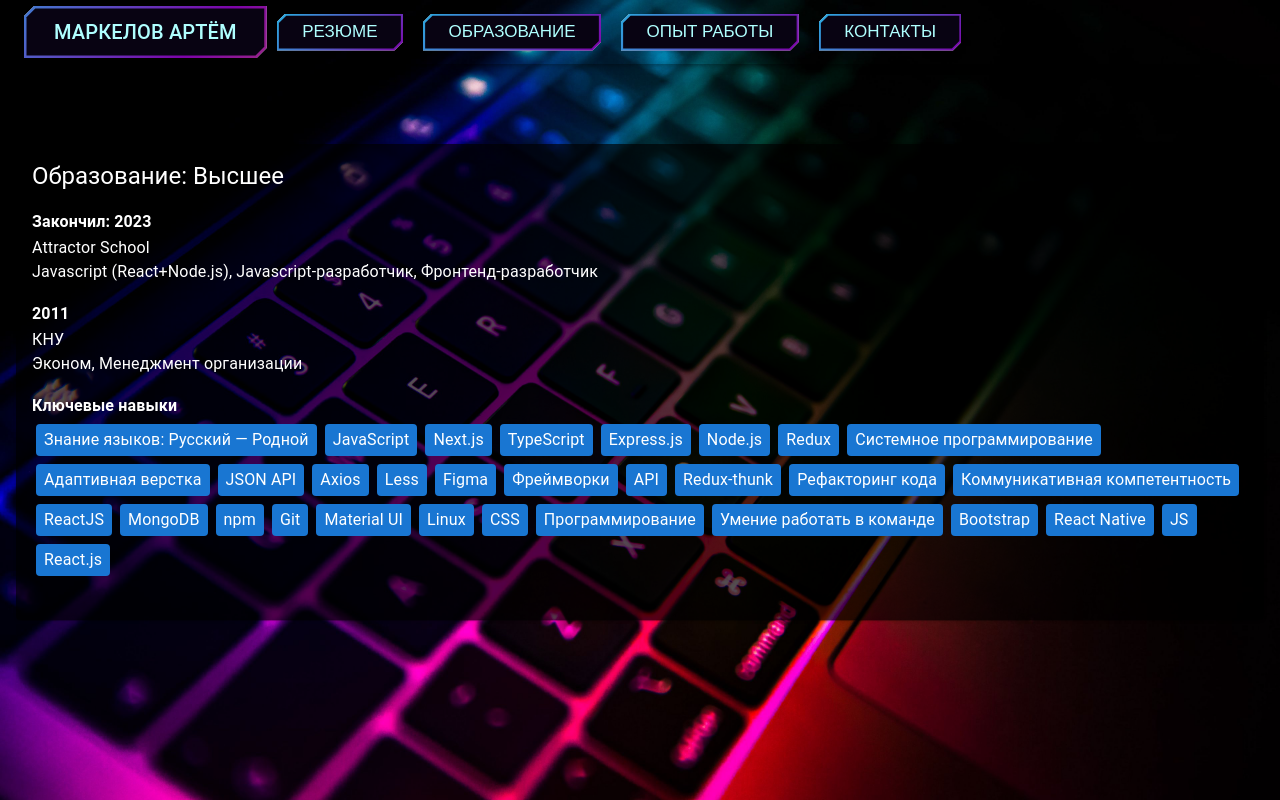
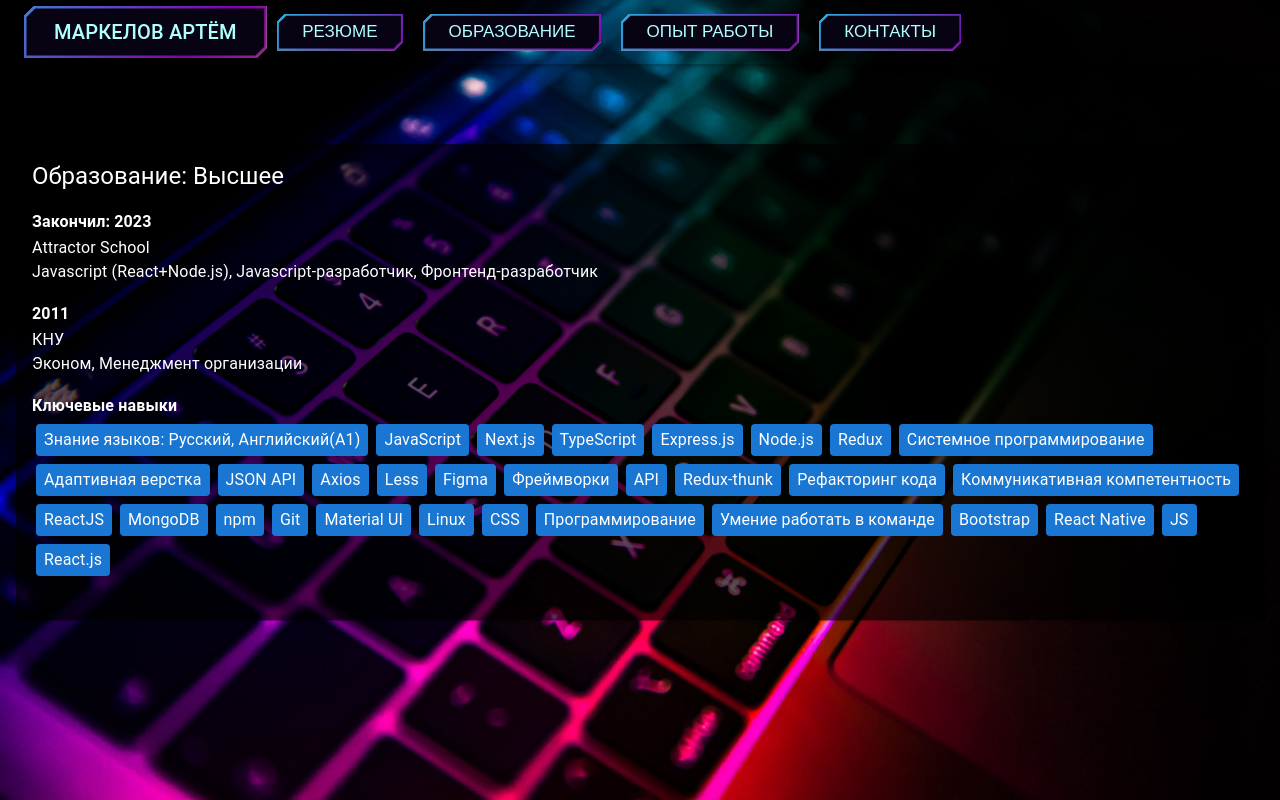
Before and after one commit to 7timoha7/Summary, a React (Create React App) app: page /education in a window 1280 px wide. Built offline with nearby package versions, Linux system fonts and the light colour scheme.

Commit message:
Добавил язык

```diff
--- a/src/components/Education/Education.tsx
+++ b/src/components/Education/Education.tsx
@@ -4,7 +4,7 @@ import {keyframes} from "@mui/system";
 
 const Education = () => {
   const keySkills = [
-    'Знание языков: Русский — Родной',
+    'Знание языков: Русский, Английский(A1)',
     'JavaScript',
     'Next.js',
     'TypeScript',
```
